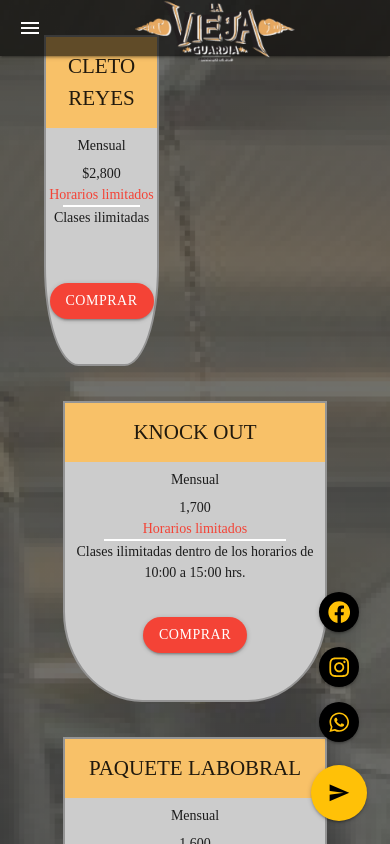
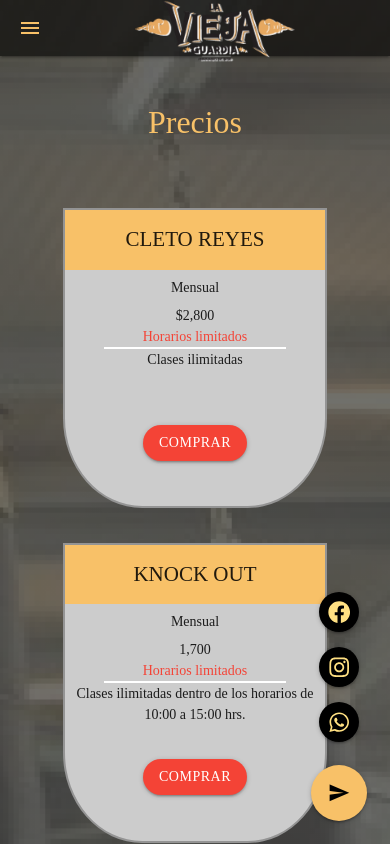
Before and after one commit to oscardanieldev/laviejaguardia, a React (Create React App) app: page /precio in a window 390 px wide. Both pictures are taken after a click on the link "send". Shown: the top 844 px of the page. Built offline with nearby package versions, Linux system fonts and the light colour scheme; a web font is replaced by a local one.

Commit message:
Continuando responsivo

```diff
--- a/src/App.css
+++ b/src/App.css
@@ -197,6 +197,8 @@
   margin-right: 1rem;
 }
 /* Barra de navegacion */
+
+
 .barradenavegacion{
   background: rgba(0, 0, 0, 0.61);
 }
@@ -336,6 +338,12 @@
 }
 .bg-crema{
   background-color: #F8C168;
+}
+.bg-crema-h{
+  background-color: #F8C168;
+}
+.bg-crema-h:hover{
+  background-color: #F8C168 !important;
 }
 .linea-precio{
   height: 2px;
@@ -520,7 +528,7 @@
   /*Contacto*/
   .bg-contacto{
     background-image: url("imagenes/contacto.png");
-    height: 100vh;
+    height: auto;
     background-position: center;
     background-repeat: no-repeat;
     background-size: cover;
--- a/src/componentes/AcercaDe.jsx
+++ b/src/componentes/AcercaDe.jsx
@@ -53,7 +53,7 @@
                                     Profesionales
                             </h3>
                         </div>
-                        <div className="row center-align">
+                        <div className="row center-align ">
                             <div className="col s12 ">
                                     <h4 className="color-crema m-acerca1 border-acerca-blanco">
                                         Dedicarse al boxeo como profesión es algo digno de admirarse.
--- a/src/componentes/BarraNavegacion.jsx
+++ b/src/componentes/BarraNavegacion.jsx
@@ -35,7 +35,7 @@
                                 <img className="responsive-img" src="logo-header.png" alt="logo"/>
                             </div>
                         </Link>
-                        <a href="#" data-target="mobile-demo" className="sidenav-trigger"><i className="material-icons">menu</i></a>
+                        <a href="#" data-target="mobile-demo" className="sidenav-trigger"><i className="material-icons color-crema">menu</i></a>
                         <ul className="right hide-on-med-and-down">
                             <li>
                                 <a className='dropdown-trigger waves-effect waves-light tamaño-ancla-inicio' href='#' data-target='dropdown1'>Gimnasios</a>
@@ -168,13 +168,13 @@
                 </Switch>
 
             </div>
-                <ul className="sidenav " id="mobile-demo">
+                <ul className="sidenav barradenavegacion" id="mobile-demo">
 
                     <li>
-                        <h4 className="center-align">La Vieja Guardia</h4><hr/>
+                        <h4 className="center-align white-text">La Vieja Guardia</h4><hr/>
                     </li>
                     <li>
-                        <h5 className="center-align">Sucursales</h5>
+                        <h5 className="center-align white-text">Sucursales</h5>
                     </li>
                     <li>
                         <Link to="/palmas">
--- a/src/componentes/Contacto.jsx
+++ b/src/componentes/Contacto.jsx
@@ -6,8 +6,8 @@
         <Fragment>
             <div className="bg-contacto">
                 <div className="container">
-                    <div className="row">
-                        <div className="col m6 m-reservatu">
+                    <div className="row ">
+                        <div className="col s12 l6 m-reservatu">
                             <h2 className="color-crema center-align">Contacto</h2>
                             <div className="borde-crema-contacto">
                                 <div className="color-crema center-align p-contacto fuente-contacto">
@@ -21,7 +21,7 @@
                                 </div>
                             </div>
                         </div>
-                        <div className="col m6 m-mapa center-align contenedor-iframe">
+                        <div className="col s12 l6 m-mapa center-align contenedor-iframe ">
                             <iframe className="iframe-responsivo" src="https://www.google.com/maps/embed?pb=!1m16!1m12!1m3!1d120361.83640381071!2d-99.27206089547782!3d19.485406671840995!2m3!1f0!2f0!3f0!3m2!1i1024!2i768!4f13.1!2m1!1sa%20vijea%20guardia!5e0!3m2!1ses!2smx!4v1604099236548!5m2!1ses!2smx" width="550" height="350" frameborder="0" className="mapa" allowfullscreen="" aria-hidden="false" tabindex="0">
                             </iframe>
                         </div>
--- a/src/componentes/GCentro.jsx
+++ b/src/componentes/GCentro.jsx
@@ -8,12 +8,12 @@
             <div className="bg-centro">
                 <div className="container">
                 <   div className="row">
-                        <div className="col s12">
+                        <div className="col s12 l6">
                             <h3 className="center-align sucursal-mt color-crema">Centro</h3>
                         </div>
                     </div>
                     <div className="row ">
-                        <div className="col s12 m6 m-gimnasios borde-gimnasios sucursal center-align ">
+                        <div className="col s12 l6 m-gimnasios borde-gimnasios sucursal center-align ">
                             <div className="p-3">
                                 <span className="color-crema sucursal-size">Sucursal</span>
                                 <br/>
@@ -22,7 +22,7 @@
                                 CDMX, México 11000
                             </div>
                         </div>
-                        <div className="col s12 m6 m-gimnasios sucursal-borde contenedor-iframe sucursal-borde-r">
+                        <div className="col s12 l6 m-gimnasios sucursal-borde contenedor-iframe sucursal-borde-r">
                             <iframe className="iframe-responsive borde-gimnasios" src="https://www.google.com/maps/embed?pb=!1m14!1m8!1m3!1d15050.245734907463!2d-99.21812079160162!3d19.43134620970714!3m2!1i1024!2i768!4f13.1!3m3!1m2!1s0x0%3A0x8c29e452e6b8ca96!2sLa%20Vieja%20Guardia%20Gimnasio%20de%20Box!5e0!3m2!1ses!2smx!4v1604417288278!5m2!1ses!2smx" width="550" height="350" frameborder="0"  allowfullscreen="" aria-hidden="false" tabindex="0"></iframe>
                         </div>
                     </div>
--- a/src/componentes/GEsmeralda.jsx
+++ b/src/componentes/GEsmeralda.jsx
@@ -13,7 +13,7 @@
                         </div>
                     </div>
                     <div className="row ">
-                        <div className="col s12 m6 m-gimnasios borde-gimnasios sucursal center-align ">
+                        <div className="col s12 l6 m-gimnasios borde-gimnasios sucursal center-align ">
                             <div className="p-3">
                                 <span className="color-crema sucursal-size">Sucursal</span>
                                 <br/>
@@ -22,7 +22,7 @@
                                 Atizapán de Zaragoza, México 52937
                             </div>
                         </div>
-                        <div className="col s12 m6 m-gimnasios sucursal-borde contenedor-iframe sucursal-borde-r">
+                        <div className="col s12 l6 m-gimnasios sucursal-borde contenedor-iframe sucursal-borde-r">
                             <iframe className="iframe-responsive borde-gimnasios" src="https://www.google.com/maps/embed?pb=!1m18!1m12!1m3!1d8942.454019662919!2d-99.28978914906882!3d19.5485346089872!2m3!1f0!2f0!3f0!3m2!1i1024!2i768!4f13.1!3m3!1m2!1s0x85d21b9cc71e40e7%3A0xb64a1ca539cf8b84!2sLa%20Vieja%20Guardia%20Zona%20Esmeralda!5e0!3m2!1ses!2smx!4v1604418885619!5m2!1ses!2smx" width="550" height="350" frameborder="0"  allowfullscreen="" aria-hidden="false" tabindex="0"></iframe>
                         </div>
                     </div>
--- a/src/componentes/GPalmas.jsx
+++ b/src/componentes/GPalmas.jsx
@@ -13,7 +13,7 @@
                         </div>
                     </div>
                     <div className="row ">
-                        <div className="col s12 m6 m-gimnasios borde-gimnasios sucursal center-align ">
+                        <div className="col s12 l6 m-gimnasios borde-gimnasios sucursal center-align ">
                             <div className="p-3">
                                 <span className="color-crema sucursal-size">Sucursal</span>
                                 <br/>
@@ -22,7 +22,7 @@
                                 CDMX, México 11000
                             </div>
                         </div>
-                        <div className="col s12 m6 m-gimnasios sucursal-borde contenedor-iframe sucursal-borde-r">
+                        <div className="col s12 l6 m-gimnasios sucursal-borde contenedor-iframe sucursal-borde-r">
                             <iframe className="iframe-responsive borde-gimnasios" src="https://www.google.com/maps/embed?pb=!1m14!1m8!1m3!1d15050.245734907463!2d-99.21812079160162!3d19.43134620970714!3m2!1i1024!2i768!4f13.1!3m3!1m2!1s0x0%3A0x8c29e452e6b8ca96!2sLa%20Vieja%20Guardia%20Gimnasio%20de%20Box!5e0!3m2!1ses!2smx!4v1604417288278!5m2!1ses!2smx" width="550" height="350" frameborder="0"  allowfullscreen="" aria-hidden="false" tabindex="0"></iframe>
                         </div>
                     </div>
--- a/src/componentes/GRoma.jsx
+++ b/src/componentes/GRoma.jsx
@@ -8,23 +8,21 @@
             <div className="bg-roma">
                 <div className="container">
                     <div className="row">
-                        <div className="col s12">
+                        <div className="col s12 l6">
                             <h3 className="center-align sucursal-mt color-crema">Roma</h3>
                         </div>
                     </div>
                     <div className="row ">
-                        <div className="col s12 m6 m-gimnasios borde-gimnasios sucursal center-align ">
-                            <div className="p-3">
-                                <span className="color-crema sucursal-size">Sucursal</span>
+                        <div className="col s12 l6 m-gimnasios borde-gimnasios sucursal center-align ">
+                            <div className="p-3 ">
+                                <div className="color-crema sucursal-size">Sucursal</div>
                                 <br/>
                                 Orizaba 118
-                                <br/>
                                 La Roma Norte
-                                <br/>
                                 CDMX, México 06700
                             </div>
                         </div>
-                        <div className="col s12 m6 m-gimnasios sucursal-borde contenedor-iframe sucursal-borde-r">
+                        <div className="col s12 l6 m-gimnasios sucursal-borde contenedor-iframe sucursal-borde-r">
 
                             <iframe className="iframe-responsive borde-gimnasios" src="https://www.google.com/maps/embed?pb=!1m18!1m12!1m3!1d3762.874441547942!2d-99.16170108587063!3d19.417830246186277!2m3!1f0!2f0!3f0!3m2!1i1024!2i768!4f13.1!3m3!1m2!1s0x85d1ff9110f25db3%3A0x321dda14630965a1!2sLa%20Vieja%20Guardia%20Roma!5e0!3m2!1ses!2smx!4v1604418695936!5m2!1ses!2smx" width="550" height="350" frameborder="0" allowfullscreen="" aria-hidden="false" tabindex="0"></iframe>
                         </div>
--- a/src/componentes/Precio.jsx
+++ b/src/componentes/Precio.jsx
@@ -8,7 +8,12 @@
             <div className="bg-imagen-precios">
                 <div className="container">
                     <div className="row">
-                        <span className="col m4 m-precios1">
+                        <div className="col s12 sucursal-mt">
+                            <h4 className="center-align color-crema">Precios</h4>
+                        </div>
+                    </div>
+                    <div className="row">
+                        <span className="col l4 s12 m-precios1">
                             <div className="center-align">
                                 <div className="precio-componente-borde ppb-1">
 
@@ -25,7 +30,7 @@
                             </div>
                         </span>
 
-                        <span className="col m4 m-precios1">
+                        <span className="col  l4 s12 m-precios1">
                             <div className="center-align">
                                 <div className="precio-componente-borde ppb-2">
 
@@ -40,7 +45,7 @@
                             </div>
 
                         </span>
-                        <span className="col m4 m-precios1">
+                        <span className="col  l4 s12 m-precios1">
                             <div className="center-align">
                                 <div className="precio-componente-borde ppb-3">
 
@@ -57,7 +62,7 @@
 
                     </div>
                     <div className="row">
-                        <span className="col m4 m-precios1">
+                        <span className="col  l4 s12 m-precios1">
                                 <div className="center-align">
                                     <div className="precio-componente-borde ppb-1">
 
@@ -73,7 +78,7 @@
 
                                 </div>
                             </span>
-                            <span className="col m4 m-precios1">
+                            <span className="col  l4 s12 m-precios1">
                                 <div className="center-align">
                                     <div className="precio-componente-borde ppb-1">
 
@@ -89,7 +94,7 @@
 
                                 </div>
                             </span>
-                            <span className="col m4 m-precios1">
+                            <span className="col  l4 s12 m-precios1">
                                 <div className="center-align">
                                     <div className="precio-componente-borde ppb-3">
 
@@ -108,7 +113,7 @@
                             </span>
                     </div>
                     <div className="row mb-0 pb-2">
-                        <span className="col m4 offset-m4 m-precios1">
+                        <span className="col l4 offset-l4 s12 m-precios1">
                             <div className="center-align">
                                 <div className="precio-componente-borde ppb-1">
 
--- a/src/componentes/Redes.jsx
+++ b/src/componentes/Redes.jsx
@@ -5,13 +5,13 @@
     return (
         <Fragment>
             <div className="fixed-action-btn ">
-                <a className="btn-floating btn-large amber pulse">
+                <a className="btn-floating btn-large bg-crema-h pulse">
                      <i className="large material-icons black-text">send</i>
                 </a>
                 <ul>
-                    <li><a className="btn-floating black"><i className="material-icons amber-text"><FaFacebook /></i></a></li>
-                    <li><a className="btn-floating black"><i className="material-icons amber-text"><FaInstagram /></i></a></li>
-                    <li><a className="btn-floating black"><i className="material-icons amber-text"><FaWhatsapp /></i></a></li>
+                    <li><a className="btn-floating black"><i className="material-icons amber-text text-lighten-3 "><FaFacebook /></i></a></li>
+                    <li><a className="btn-floating black"><i className="material-icons amber-text text-lighten-3"><FaInstagram /></i></a></li>
+                    <li><a className="btn-floating black"><i className="material-icons amber-text text-lighten-3"><FaWhatsapp /></i></a></li>
                 </ul>
             </div>
         </Fragment>
```
